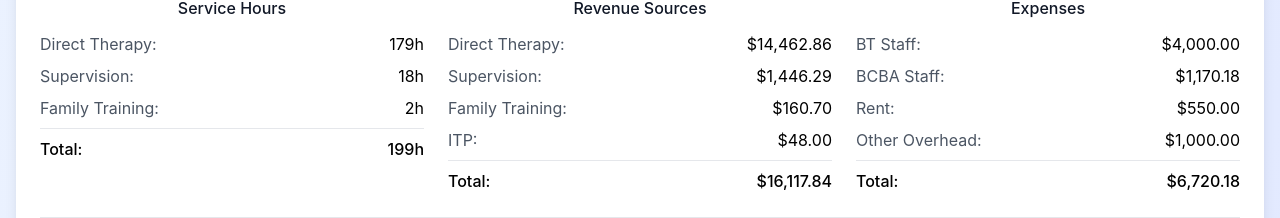
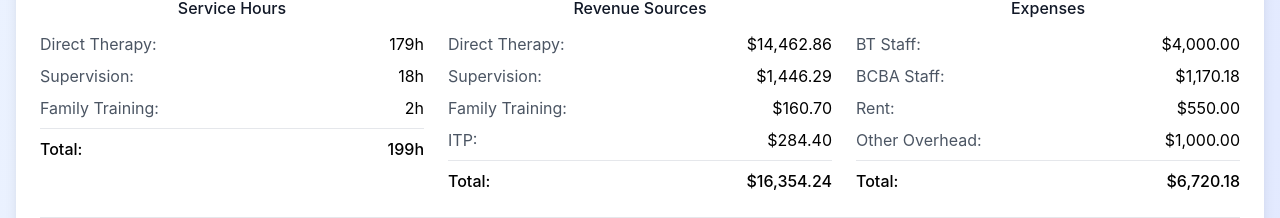
Before and after one commit to treehousetherapy/financial-dashboard, a React (Create React App) app: page / in a window 1280 px wide. Shown: the part 1372-1590 px from the top of the page. Built offline with nearby package versions, Linux system fonts and the light colour scheme.

Commit message:
Fix ITP revenue calculation - use service rate instead of hardcoded

```diff
--- a/src/TreehouseFinancialDashboard.js
+++ b/src/TreehouseFinancialDashboard.js
@@ -63,7 +63,7 @@ const TreehouseFinancialDashboard = () => {
     const directTherapyRevenue = directTherapyHours * serviceRates.directTherapy;
     const supervisionRevenue = supervisionHours * serviceRates.supervision;
     const familyTrainingRevenue = familyTrainingHours * serviceRates.familyTraining;
-    const itpRevenue = activeClients.length * 16; // Fixed amount per client
+    const itpRevenue = activeClients.length * serviceRates.itp; // ITP rate per client
     const totalRevenue = directTherapyRevenue + supervisionRevenue + familyTrainingRevenue + itpRevenue;
 
     // Expense calculation
```
